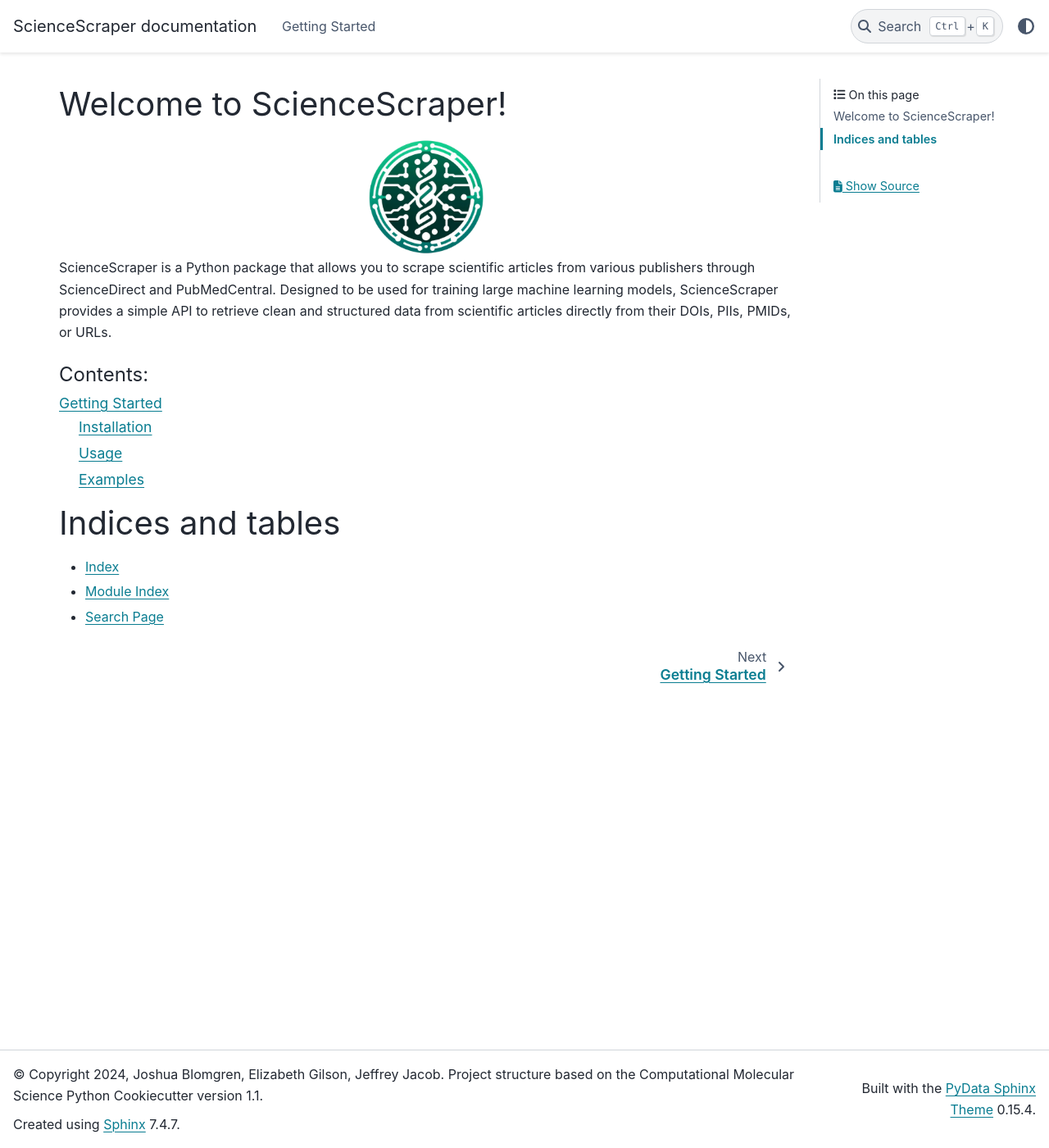
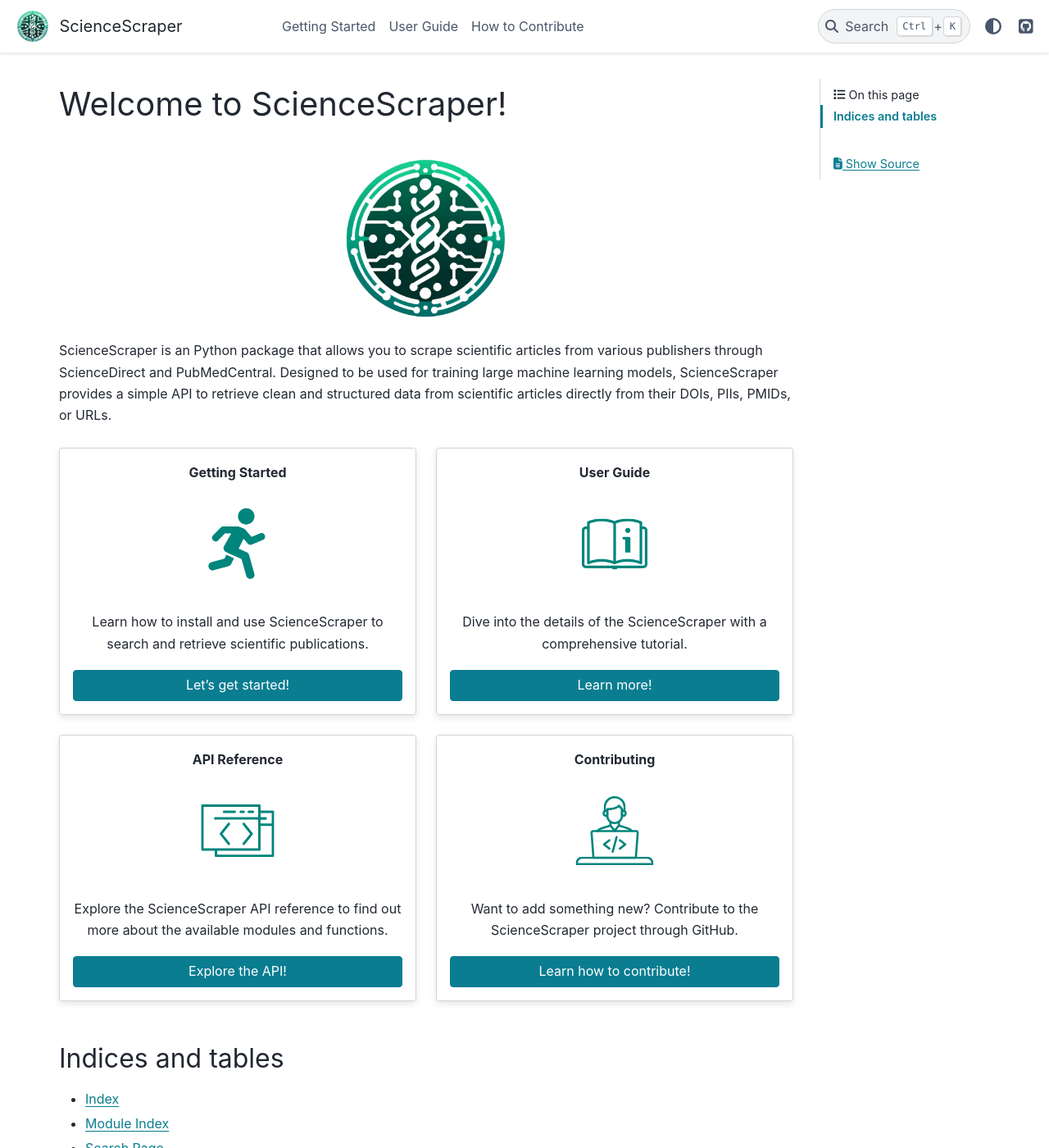
Before and after one commit to peptide-digest/ScienceScraper, a Sphinx documentation site: the page built from docs/index.rst, in a window 1280 px wide and 1400 px high. Shown: the whole window at 82% size. Built offline with Sphinx 7.4.7 and the PyData theme 0.15.4, drawn with Linux system fonts in a browser that asks for light colours; the version number could not be read and is left out.

Commit message:
add on to documentation

```diff
--- a/docs/conf.py
+++ b/docs/conf.py
@@ -15,22 +15,23 @@
 # Incase the project was not installed
 import os
 import sys
-sys.path.insert(0, os.path.abspath('..'))
 
-import sciencescraper
+sys.path.insert(0, os.path.abspath(".."))
 
 
 # -- Project information -----------------------------------------------------
 
-project = 'ScienceScraper'
-copyright = ("2024, Joshua Blomgren, Elizabeth Gilson, Jeffrey Jacob. Project structure based on the "
-             "Computational Molecular Science Python Cookiecutter version 1.1")
-author = 'Joshua Blomgren'
+project = "ScienceScraper"
+copyright = (
+    "2024, Joshua Blomgren, Elizabeth Gilson, Jeffrey Jacob. Project structure based on the "
+    "Computational Molecular Science Python Cookiecutter version 1.1"
+)
+author = "Joshua Blomgren"
 
 # The short X.Y version
-version = ''
+version = ""
 # The full version, including alpha/beta/rc tags
-release = ''
+release = ""
 
 
 # -- General configuration ---------------------------------------------------
@@ -43,26 +44,29 @@
 # extensions coming with Sphinx (named 'sphinx.ext.*') or your custom
 # ones.
 extensions = [
-    'autoapi.extension',
+    "autoapi.extension",
     #'sphinx.ext.autosummary',
     #'sphinx.ext.autodoc',
-    'sphinx.ext.mathjax',
-    'sphinx.ext.viewcode',
-    'sphinx.ext.napoleon',
-    'sphinx.ext.intersphinx',
-    'sphinx.ext.extlinks',
+    "sphinx.ext.mathjax",
+    "sphinx.ext.viewcode",
+    "sphinx.ext.napoleon",
+    "sphinx.ext.intersphinx",
+    "sphinx.ext.extlinks",
+    "sphinx_design",
+    "sphinx_copybutton",
 ]
-autoapi_dirs = ['../sciencescraper']
-autoapi_ignore = ["*/tests/*",
-                  "*_version.py"]
+autoapi_dirs = ["../sciencescraper"]
+autoapi_ignore = ["*/tests/*", "*_version.py"]
 
-autoapi_options = ['members',
-		'undoc-members',
-		#'private-members',
-		#'special-members',
-		'show-inheritance',
-		'show-module-summary',
-		'imported-members']
+autoapi_options = [
+    "members",
+    "undoc-members",
+    #'private-members',
+    #'special-members',
+    "show-inheritance",
+    "show-module-summary",
+    "imported-members",
+]
 
 # autosummary_generate = True	# or delete this
 napoleon_google_docstring = False
@@ -70,31 +74,31 @@
 napoleon_use_ivar = True
 
 # Add any paths that contain templates here, relative to this directory.
-templates_path = ['_templates']
+templates_path = ["_templates"]
 
 # The suffix(es) of source filenames.
 # You can specify multiple suffix as a list of string:
 #
 # source_suffix = ['.rst', '.md']
-source_suffix = '.rst'
+source_suffix = ".rst"
 
 # The master toctree document.
-master_doc = 'index'
+master_doc = "index"
 
 # The language for content autogenerated by Sphinx. Refer to documentation
 # for a list of supported languages.
 #
 # This is also used if you do content translation via gettext catalogs.
 # Usually you set "language" from the command line for these cases.
-language = 'en'
+language = "en"
 
 # List of patterns, relative to source directory, that match files and
 # directories to ignore when looking for source files.
 # This pattern also affects html_static_path and html_extra_path .
-exclude_patterns = ['_build', 'Thumbs.db', '.DS_Store']
+exclude_patterns = ["_build", "Thumbs.db", ".DS_Store"]
 
 # The name of the Pygments (syntax highlighting) style to use.
-pygments_style = 'default'
+pygments_style = "default"
 
 
 # -- Options for HTML output -------------------------------------------------
@@ -102,18 +106,30 @@
 # The theme to use for HTML and HTML Help pages.  See the documentation for
 # a list of builtin themes.
 #
-html_theme = 'pydata_sphinx_theme'
+html_theme = "pydata_sphinx_theme"
+
+# Logo
+html_logo = "_static/pd-logo.png"
 
 # Theme options are theme-specific and customize the look and feel of a theme
 # further.  For a list of options available for each theme, see the
 # documentation.
 #
-# html_theme_options = {}
+html_theme_options = {
+    "github_url": "https://github.com/peptide-digest/ScienceScraper",
+    "logo": {
+        "image_light": "pd-logo.png",
+        "image_dark": "pd-logo.png",
+        "text": "ScienceScraper",
+    },
+    "pygment_light_style": "default",
+    "pygment_dark_style": "native",
+}
 
 # Add any paths that contain custom static files (such as style sheets) here,
 # relative to this directory. They are copied after the builtin static files,
 # so a file named "default.css" will overwrite the builtin "default.css".
-html_static_path = ['_static']
+html_static_path = ["_static"]
 
 # Custom sidebar templates, must be a dictionary that maps document names
 # to template names.
@@ -129,7 +145,7 @@
 # -- Options for HTMLHelp output ---------------------------------------------
 
 # Output file base name for HTML help builder.
-htmlhelp_basename = 'sciencescraperdoc'
+htmlhelp_basename = "sciencescraperdoc"
 
 
 # -- Options for LaTeX output ------------------------------------------------
@@ -138,15 +154,12 @@
     # The paper size ('letterpaper' or 'a4paper').
     #
     # 'papersize': 'letterpaper',
-
     # The font size ('10pt', '11pt' or '12pt').
     #
     # 'pointsize': '10pt',
-
     # Additional stuff for the LaTeX preamble.
     #
     # 'preamble': '',
-
     # Latex figure (float) alignment
     #
     # 'figure_align': 'htbp',
@@ -156,8 +169,13 @@
 # (source start file, target name, title,
 #  author, documentclass [howto, manual, or own class]).
 latex_documents = [
-    (master_doc, 'sciencescraper.tex', 'ScienceScraper Documentation',
-     'sciencescraper', 'manual'),
+    (
+        master_doc,
+        "sciencescraper.tex",
+        "ScienceScraper Documentation",
+        "sciencescraper",
+        "manual",
+    ),
 ]
 
 
@@ -166,8 +184,7 @@
 # One entry per manual page. List of tuples
 # (source start file, name, description, authors, manual section).
 man_pages = [
-    (master_doc, 'sciencescraper', 'ScienceScraper Documentation',
-     [author], 1)
+    (master_doc, "sciencescraper", "ScienceScraper Documentation", [author], 1)
 ]
 
 
@@ -177,9 +194,15 @@
 # (source start file, target name, title, author,
 #  dir menu entry, description, category)
 texinfo_documents = [
-    (master_doc, 'sciencescraper', 'ScienceScraper Documentation',
-     author, 'sciencescraper', 'Article scraper that retrieves and cleans full-text articles from ScienceDirect and PMC.',
-     'Miscellaneous'),
+    (
+        master_doc,
+        "sciencescraper",
+        "ScienceScraper Documentation",
+        author,
+        "sciencescraper",
+        "Article scraper that retrieves and cleans full-text articles from ScienceDirect and PMC.",
+        "Miscellaneous",
+    ),
 ]
 
 
--- a/docs/index.rst
+++ b/docs/index.rst
@@ -1,26 +1,93 @@
 Welcome to ScienceScraper!
 =========================================================
 
-.. image:: _static/logo.png
+.. image:: _static/pd-logo.png
     :align: center
-    :width: 150px
+    :width: 250px
+    :class: only-light
+
+.. image:: _static/pd-logo.png
+    :align: center
+    :width: 250px
+    :class: only-dark
 
 
-ScienceScraper is a Python package that allows you to scrape scientific articles from various publishers through
+ScienceScraper is an Python package that allows you to scrape scientific articles from various publishers through
 ScienceDirect and PubMedCentral. Designed to be used for training large machine learning models, ScienceScraper
 provides a simple API to retrieve clean and structured data from scientific articles directly from their DOIs, PIIs, PMIDs, or URLs.
 
+
+.. grid:: 1 2 2 2
+    :gutter: 4
+    :padding: 2 2 0 0
+    :class-container: sd-text-center
+
+    .. grid-item-card:: Getting Started
+
+        .. figure:: _static/getting_started.svg
+            :width: 30%
+
+        Learn how to install and use ScienceScraper to search and retrieve scientific publications.
+
+        .. button-link:: ./getting_started.html
+            :color: primary
+            :expand:
+
+            Let's get started!
+
+    .. grid-item-card:: User Guide
+
+        .. figure:: _static/user_guide.svg
+            :width: 30%
+
+        Dive into the details of the ScienceScraper with a comprehensive tutorial.
+
+        .. button-link:: ./user_guide/index.html
+            :color: primary
+            :expand:
+
+            Learn more!
+
+    .. grid-item-card:: API Reference
+
+        .. figure:: _static/api_reference.svg
+            :width: 30%
+
+        Explore the ScienceScraper API reference to find out more about the available modules and functions.
+
+        .. button-link:: ./autoapi/index.html
+            :color: primary
+            :expand:
+
+            Explore the API!
+
+
+    .. grid-item-card:: Contributing
+
+        .. figure:: _static/contributing.svg
+            :width: 30%
+
+        Want to add something new? Contribute to the ScienceScraper project through GitHub.
+
+        .. button-link:: ./contributing.html
+            :color: primary
+            :expand:
+
+            Learn how to contribute!
+
+
 .. toctree::
    :maxdepth: 2
-   :caption: Contents:
+   :hidden:
+   :titlesonly:
 
    getting_started
-
-
+   user_guide/index
+   contributing
 
 
 Indices and tables
-==================
+------------------
 
 * :ref:`genindex`
 * :ref:`modindex`
--- a/docs/requirements.txt
+++ b/docs/requirements.txt
@@ -1,6 +1,8 @@
 sphinx
 pydata_sphinx_theme
 sphinx-autoapi
+sphinx_design
+sphinx_copybutton
 lxml==5.1.0
 requests
 beautifulsoup4
```
Also changed, not shown: docs/contributing.rst (added, +42 -0 lines), docs/getting_started.rst (+17 -5 lines), docs/user_guide/index.rst (added, +19 -0 lines), docs/user_guide/overview.rst (added, +69 -0 lines), docs/user_guide/pmc.rst (added, +150 -0 lines), docs/user_guide/sciencedirect.rst (added, +156 -0 lines), docs/_static/api_reference.svg (added), docs/_static/contributing.svg (added), docs/_static/getting_started.svg (added), docs/_static/logo.png (deleted), docs/_static/pd-logo.png (added), docs/_static/user_guide.svg (added).
